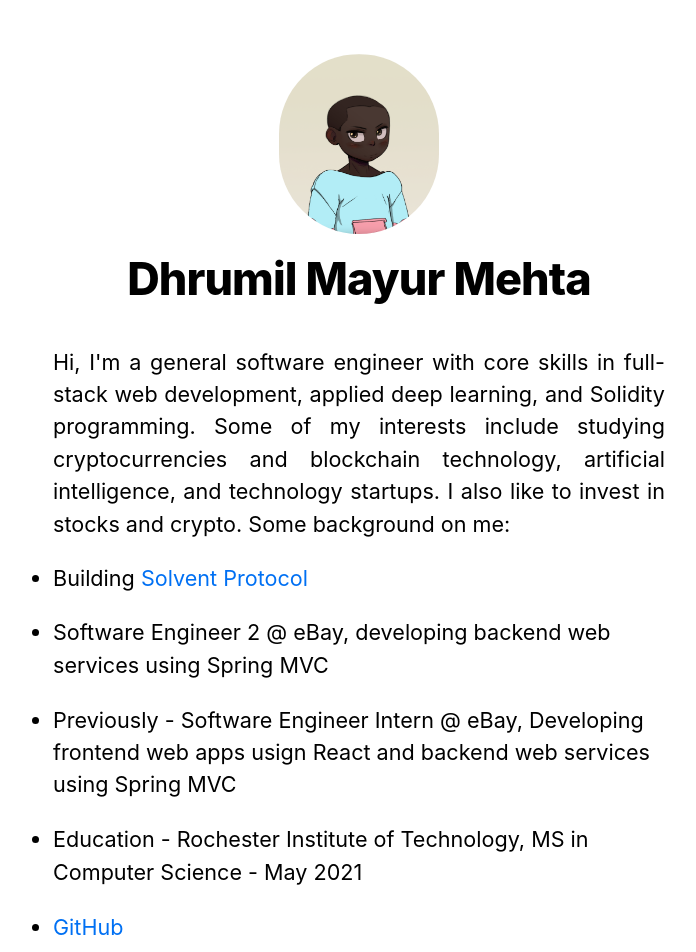
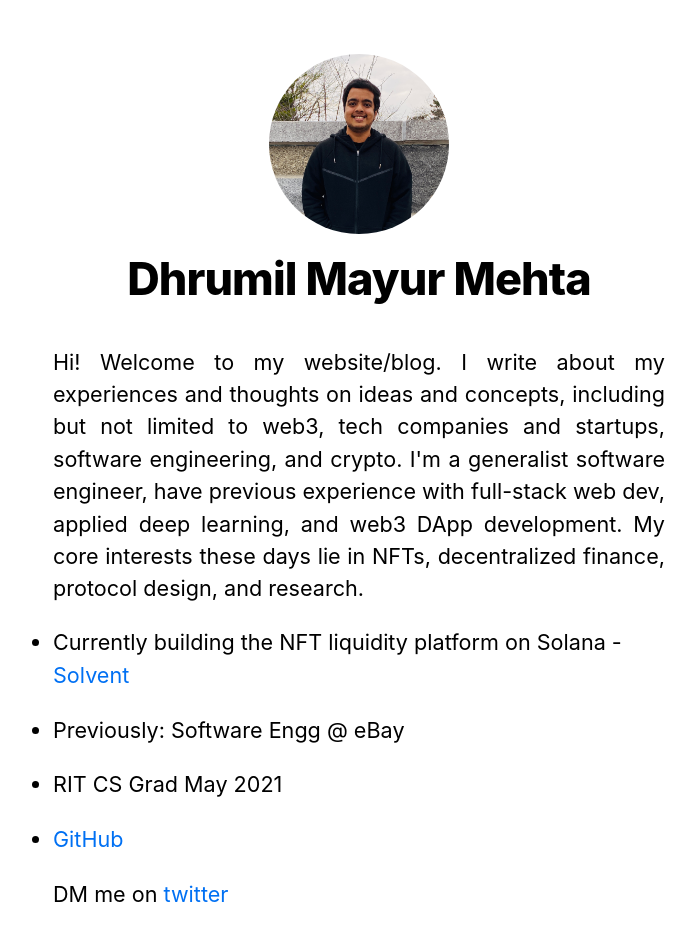
Before and after one commit to mdhrumil/personal-website, a Next.js app: page / in a window 1280 px wide. Shown: the top 952 px of the page, without its empty margins (281-977 px from the left). Built offline with nearby package versions, Linux system fonts and the light colour scheme.

Commit message:
update info

```diff
--- a/components/layout.js
+++ b/components/layout.js
@@ -37,10 +37,10 @@ export default function Layout ({children, home}){
                     <>
                         <Image
                             priority
-                            src = "/images/Aurorian.png"
+                            src = "/images/myphoto.png"
                             className={utilStyles.borderCircle}
                             height = {180}
-                            width = {160}
+                            width = {180}
                             alt = {name}
                         />
                         <h1 className = {utilStyles.heading2Xl}>{name}</h1>
@@ -51,10 +51,10 @@ export default function Layout ({children, home}){
                             <a>
                                 <Image
                                     priority
-                                    src = "/images/Aurorian.png"
+                                    src = "/images/myphoto.png"
                                     className = {utilStyles.borderCircle}
                                     height = {180}
-                                    width = {160}
+                                    width = {180}
                                     alt = {name}
                                 />
                             </a>
--- a/pages/index.js
+++ b/pages/index.js
@@ -23,39 +23,36 @@ export default function Home({ allPostsData }) {
       </Head>
       <section className={utilStyles.headingMd}>
         <p className = {utilStyles.textJustifier}>
-          Hi, I'm a general software engineer with core skills in full-stack web development, applied deep learning, and Solidity programming. Some of my interests include studying cryptocurrencies and blockchain technology, artificial intelligence, and technology startups. I also like to invest in stocks and crypto. Some background on me:
+                  Hi!
+
+          Welcome to my website/blog. I write about my experiences and thoughts on ideas and concepts, including but not limited to web3, tech companies and startups, software engineering, and crypto.
+
+          I'm a generalist software engineer, have previous experience with full-stack web dev, applied deep learning, and web3 DApp development.
+          My core interests these days lie in NFTs, decentralized finance, protocol design, and research.
         </p>
         <ul className = {utilStyles.listStyled}>
           <li className = {utilStyles.listItem}>
-            Building <Link href = {"https://solventprotocol.com/"}>
-                      <a>Solvent Protocol</a>
+            Currently building the NFT liquidity platform on Solana - <Link target="_blank" href = {"https://solvent.xyz/"}>
+                      <a target="_blank">Solvent</a>
                     </Link>
           </li>
           <li className = {utilStyles.listItem}>
-            Software Engineer 2 @ eBay, developing backend web services using Spring MVC
+            Previously: Software Engg @ eBay
           </li>
           <li className = {utilStyles.listItem}>
-            Previously - Software Engineer Intern @ eBay, Developing frontend web apps usign React and backend web services using Spring MVC
-          </li>
-          <li className = {utilStyles.listItem}>
-            Education - Rochester Institute of Technology, MS in Computer Science - May 2021
+            RIT CS Grad May 2021
           </li>
           <li className = {utilStyles.listItem}>
             <Link href = {"https://github.com/mdhrumil"}>
-              <a>GitHub</a>
+              <a target="_blank">GitHub</a>
             </Link>
           </li>
         </ul>
         <p>
-          Contact me via {' '}
-          <Link href = {"mailto: mehtadhrumil97@gmail.com"}>
-            <a>email</a>
+          DM me on {' '}
+          <Link href = {"https://twitter.com/mmdhrumil"}>
+            <a target="_blank">twitter</a>
           </Link>
-          {''} or {' '}
-          <Link href = {"https://twitter.com/mmdhrumil"}>
-            <a>twitter</a>
-          </Link>
-          .
         </p>
 
 
```
Also changed, not shown: public/images/Aurorian.png (deleted).
